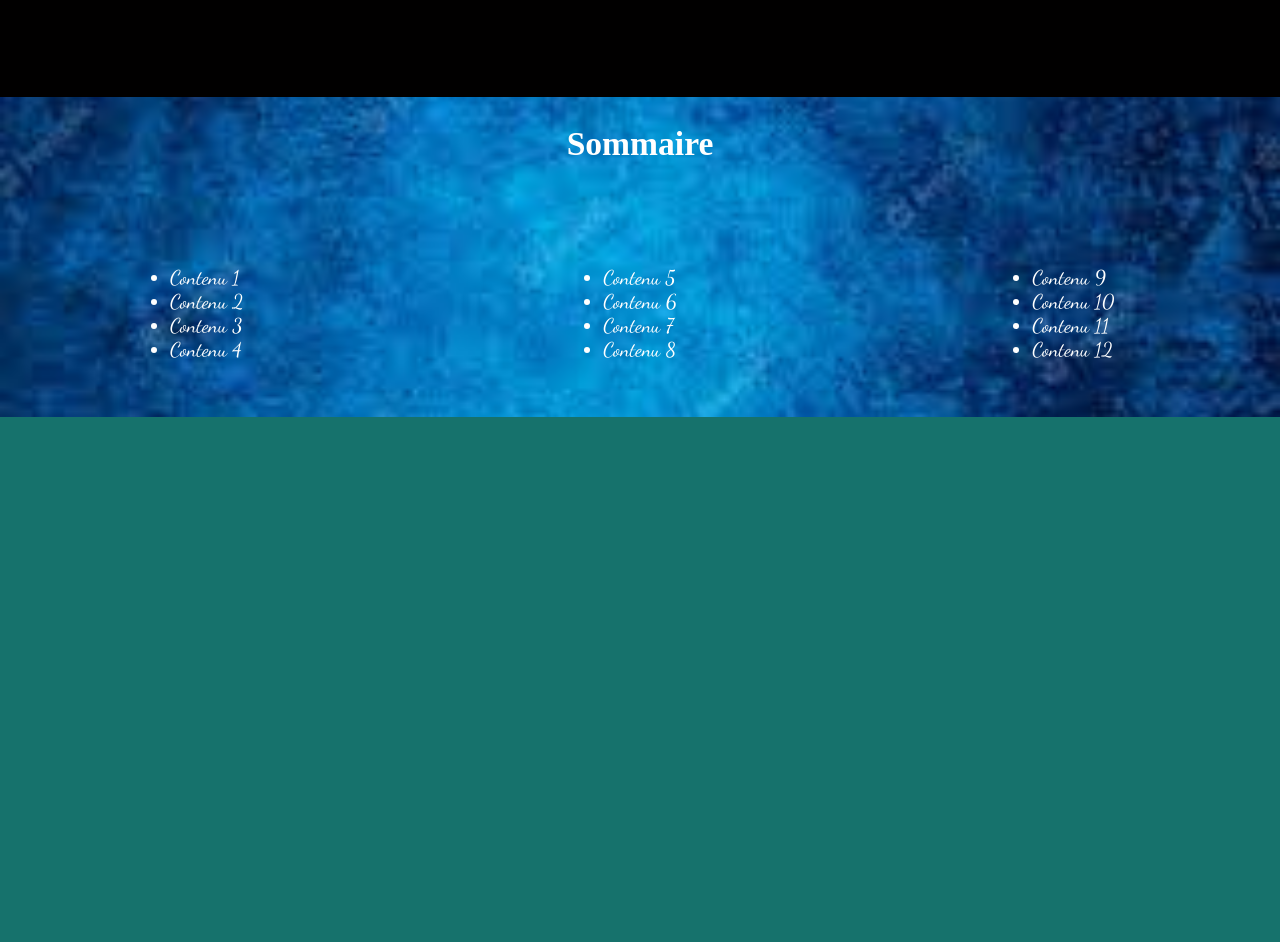
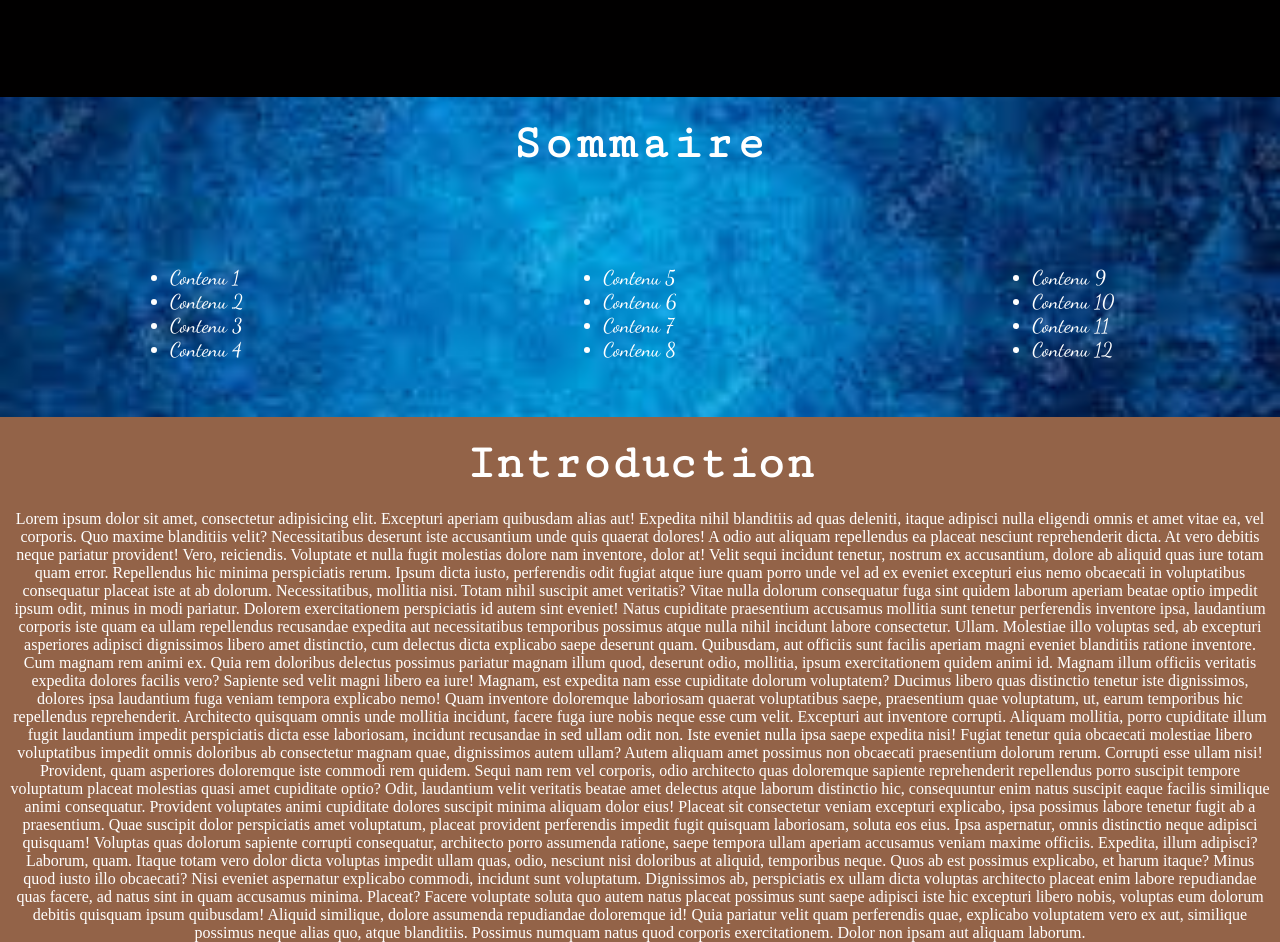
Before and after one commit to Sime-81/Carnet_Culturel, a plain HTML site: page index.html in a window 1280 px wide. Shown: the part 760-1702 px from the top of the page. Before the commit the page ends 1177 px from the top, so only its background shows below. Drawn offline with Linux system fonts and the light colour scheme; a web font is replaced by a local one.

Commit message:
ajout d'une intorduction

```diff
--- a/index.html
+++ b/index.html
@@ -54,5 +54,31 @@
             </ul>
         </div>
     </section>
+
+    <section class="Introduction">
+        <h2>Introduction</h2>
+        <p>Lorem ipsum dolor sit amet, consectetur adipisicing elit. Excepturi aperiam quibusdam alias aut! Expedita nihil blanditiis ad quas deleniti, itaque adipisci nulla eligendi omnis et amet vitae ea, vel corporis.
+        Quo maxime blanditiis velit? Necessitatibus deserunt iste accusantium unde quis quaerat dolores! A odio aut aliquam repellendus ea placeat nesciunt reprehenderit dicta. At vero debitis neque pariatur provident! Vero, reiciendis.
+        Voluptate et nulla fugit molestias dolore nam inventore, dolor at! Velit sequi incidunt tenetur, nostrum ex accusantium, dolore ab aliquid quas iure totam quam error. Repellendus hic minima perspiciatis rerum.
+        Ipsum dicta iusto, perferendis odit fugiat atque iure quam porro unde vel ad ex eveniet excepturi eius nemo obcaecati in voluptatibus consequatur placeat iste at ab dolorum. Necessitatibus, mollitia nisi.
+        Totam nihil suscipit amet veritatis? Vitae nulla dolorum consequatur fuga sint quidem laborum aperiam beatae optio impedit ipsum odit, minus in modi pariatur. Dolorem exercitationem perspiciatis id autem sint eveniet!
+        Natus cupiditate praesentium accusamus mollitia sunt tenetur perferendis inventore ipsa, laudantium corporis iste quam ea ullam repellendus recusandae expedita aut necessitatibus temporibus possimus atque nulla nihil incidunt labore consectetur. Ullam.
+        Molestiae illo voluptas sed, ab excepturi asperiores adipisci dignissimos libero amet distinctio, cum delectus dicta explicabo saepe deserunt quam. Quibusdam, aut officiis sunt facilis aperiam magni eveniet blanditiis ratione inventore.
+        Cum magnam rem animi ex. Quia rem doloribus delectus possimus pariatur magnam illum quod, deserunt odio, mollitia, ipsum exercitationem quidem animi id. Magnam illum officiis veritatis expedita dolores facilis vero?
+        Sapiente sed velit magni libero ea iure! Magnam, est expedita nam esse cupiditate dolorum voluptatem? Ducimus libero quas distinctio tenetur iste dignissimos, dolores ipsa laudantium fuga veniam tempora explicabo nemo!
+        Quam inventore doloremque laboriosam quaerat voluptatibus saepe, praesentium quae voluptatum, ut, earum temporibus hic repellendus reprehenderit. Architecto quisquam omnis unde mollitia incidunt, facere fuga iure nobis neque esse cum velit.
+        Excepturi aut inventore corrupti. Aliquam mollitia, porro cupiditate illum fugit laudantium impedit perspiciatis dicta esse laboriosam, incidunt recusandae in sed ullam odit non. Iste eveniet nulla ipsa saepe expedita nisi!
+        Fugiat tenetur quia obcaecati molestiae libero voluptatibus impedit omnis doloribus ab consectetur magnam quae, dignissimos autem ullam? Autem aliquam amet possimus non obcaecati praesentium dolorum rerum. Corrupti esse ullam nisi!
+        Provident, quam asperiores doloremque iste commodi rem quidem. Sequi nam rem vel corporis, odio architecto quas doloremque sapiente reprehenderit repellendus porro suscipit tempore voluptatum placeat molestias quasi amet cupiditate optio?
+        Odit, laudantium velit veritatis beatae amet delectus atque laborum distinctio hic, consequuntur enim natus suscipit eaque facilis similique animi consequatur. Provident voluptates animi cupiditate dolores suscipit minima aliquam dolor eius!
+        Placeat sit consectetur veniam excepturi explicabo, ipsa possimus labore tenetur fugit ab a praesentium. Quae suscipit dolor perspiciatis amet voluptatum, placeat provident perferendis impedit fugit quisquam laboriosam, soluta eos eius.
+        Ipsa aspernatur, omnis distinctio neque adipisci quisquam! Voluptas quas dolorum sapiente corrupti consequatur, architecto porro assumenda ratione, saepe tempora ullam aperiam accusamus veniam maxime officiis. Expedita, illum adipisci? Laborum, quam.
+        Itaque totam vero dolor dicta voluptas impedit ullam quas, odio, nesciunt nisi doloribus at aliquid, temporibus neque. Quos ab est possimus explicabo, et harum itaque? Minus quod iusto illo obcaecati?
+        Nisi eveniet aspernatur explicabo commodi, incidunt sunt voluptatum. Dignissimos ab, perspiciatis ex ullam dicta voluptas architecto placeat enim labore repudiandae quas facere, ad natus sint in quam accusamus minima. Placeat?
+        Facere voluptate soluta quo autem natus placeat possimus sunt saepe adipisci iste hic excepturi libero nobis, voluptas eum dolorum debitis quisquam ipsum quibusdam! Aliquid similique, dolore assumenda repudiandae doloremque id!
+        Quia pariatur velit quam perferendis quae, explicabo voluptatem vero ex aut, similique possimus neque alias quo, atque blanditiis. Possimus numquam natus quod corporis exercitationem. Dolor non ipsam aut aliquam laborum.</p>
+
+
+    </section>
 </body>
 </html>
--- a/style.css
+++ b/style.css
@@ -5,6 +5,11 @@
 * {
     margin: 0;
     padding: 0;
+}
+
+h2 {
+    font-family: 'Cutive Mono';
+    color:rgba(255, 255, 255, 1)
 }
 
 body {
@@ -72,17 +77,18 @@ header h1 {
     color: rgba(255, 255, 255, 1);
 }
 
-.titre {
+.Sommaire .titre {
     margin: 0 20px;
     grid-area: tr;
     display: flex;
     justify-content: center;
     align-items: center;
 
-    font-size: 1.4rem;
+    font-size: 2rem;
+    letter-spacing: 3px;
 }
 
-.contenu{
+.Sommaire .contenu{
     margin: 0 30px;
     grid-area: som;
     display: flex;
@@ -94,7 +100,7 @@ header h1 {
     font-size: 20px;
 }
 
-.contenu2 {
+.Sommaire .contenu2 {
     grid-area: som2;
     display: flex;
     flex-direction: column;
@@ -105,7 +111,7 @@ header h1 {
     font-size: 20px;
 }
 
-.contenu3 {
+.Sommaire .contenu3 {
     grid-area: som3;
     display: flex;
     flex-direction: column;
@@ -115,3 +121,22 @@ header h1 {
 
     font-size: 20px;
 }
+
+.Introduction {
+    background: rgba(147, 99, 72, 1);
+    display: flex;
+    flex-direction: column;
+    justify-content: center;
+    align-items: center;
+}
+
+.Introduction h2 {
+    margin: 20px 0;
+    font-size: 3rem;
+}
+
+.Introduction p{
+    color: rgba(255, 255, 255, 1);
+    text-align: center;
+    margin: 0 10px;
+}
```
